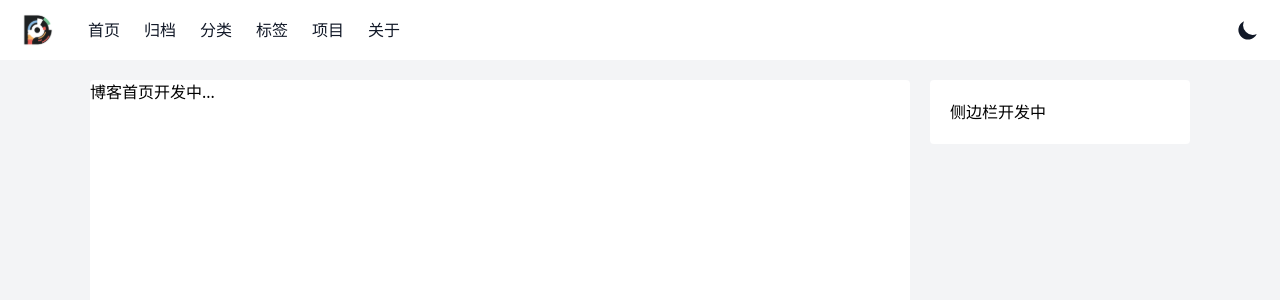
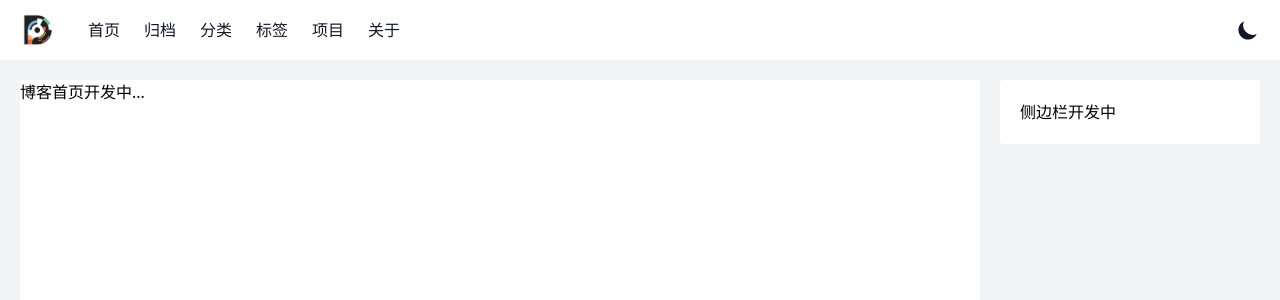
Before and after one commit to leviding/dingxuewen.com, a Next.js app: page /blog in a window 1280 px wide. Shown: the top 300 px of the page. Built offline with nearby package versions, Linux system fonts and the light colour scheme.

Commit message:
feat: 调整页面框架

```diff
--- a/app/page.tsx
+++ b/app/page.tsx
@@ -14,7 +14,7 @@ const Home = () => {
 
   return (
     <>
-      <MainContentContainer>
+      <MainContentContainer background={false}>
         {!posts.length && 'No posts found.'}
         {posts.slice(0, MAX_DISPLAY).map((post) => {
           const { title, date, summary, tags, slug } = post;
--- a/components/MainContentContainer.tsx
+++ b/components/MainContentContainer.tsx
@@ -1,15 +1,20 @@
-import { ReactNode } from 'react';
+import { ReactNode } from 'react'
 
 interface Props {
-  children: ReactNode;
+  children: ReactNode
+  background?: boolean
 }
 
-const MainContentContainer = ({ children }: Props) => {
+const MainContentContainer = ({ children, background = true }: Props) => {
   return (
-    <main className="flex-auto bg-white dark:bg-neutral-900 rounded lg:max-w-[820px]">
+    <main
+      className={`${
+        background ? 'bg-white dark:bg-neutral-900 rounded' : 'lg:max-w-[820px]'
+      } flex-auto`}
+    >
       {children}
     </main>
-  );
-};
+  )
+}
 
-export default MainContentContainer;
+export default MainContentContainer
--- a/contentlayer.config.ts
+++ b/contentlayer.config.ts
@@ -14,7 +14,7 @@ export const Post = defineDocumentType(() => ({
     lastModify: { type: 'date' },
     draft: { type: 'boolean' },
     summary: { type: 'string' },
-    // images: { type: 'list', of: { type: 'string' } },
+    image: { type: 'string' },
     // authors: { type: 'list', of: { type: 'string' } },
     // layout: { type: 'string' },
     // bibliography: { type: 'string' },
--- a/data/posts/2017-05-15-1.mdx
+++ b/data/posts/2017-05-15-1.mdx
@@ -3,6 +3,7 @@ title: 标题测试标题测试标题测试标题测试标题测试标题测试
 date: '2017-05-15'
 categories: ['分类测试']
 tags: ['标签一', '分类二', '分类三']
+image: '/images/social-banner.png'
 summary: 总结测试总结测试总结测试总结测试总结测试总结测试总结测试总结测试总结测试总结测试总结测试总结测试总结测试总结测试总结测试总结测试总结测试总结测
 ---
 
--- a/data/posts/2017-05-15-2.mdx
+++ b/data/posts/2017-05-15-2.mdx
@@ -3,6 +3,7 @@ title: 标题测试标题测试标题测试标题测试标题测试标题测试
 date: '2017-05-15'
 categories: ['分类测试']
 tags: ['标签一', '分类二', '分类三']
+image: '/images/social-banner.png'
 summary: 总结测试总结测试总结测试总结测试总结测试总结测试总结测试总结测试总结测试总结测试总结测试总结测试总结测试总结测试总结测试总结测试总结测试总结测
 ---
 
--- a/data/posts/2017-05-15-3.mdx
+++ b/data/posts/2017-05-15-3.mdx
@@ -3,6 +3,7 @@ title: 标题测试标题测试标题测试标题测试标题测试标题测试
 date: '2017-05-15'
 categories: ['分类测试']
 tags: ['标签一', '分类二', '分类三']
+image: '/images/social-banner.png'
 summary: 总结测试总结测试总结测试总结测试总结测试总结测试总结测试总结测试总结测试总结测试总结测试总结测试总结测试总结测试总结测试总结测试总结测试总结测
 ---
 
--- a/data/posts/2017-05-15-4.mdx
+++ b/data/posts/2017-05-15-4.mdx
@@ -3,6 +3,7 @@ title: 标题测试标题测试标题测试标题测试标题测试标题测试
 date: '2017-05-15'
 categories: ['分类测试']
 tags: ['标签一', '分类二', '分类三']
+image: '/images/social-banner.png'
 summary: 总结测试总结测试总结测试总结测试总结测试总结测试总结测试总结测试总结测试总结测试总结测试总结测试总结测试总结测试总结测试总结测试总结测试总结测
 ---
 
--- a/data/posts/2017-05-15-5.mdx
+++ b/data/posts/2017-05-15-5.mdx
@@ -3,6 +3,7 @@ title: 标题测试标题测试标题测试标题测试标题测试标题测试
 date: '2017-05-15'
 categories: ['分类测试']
 tags: ['标签一', '分类二', '分类三']
+image: '/images/social-banner.png'
 summary: 总结测试总结测试总结测试总结测试总结测试总结测试总结测试总结测试总结测试总结测试总结测试总结测试总结测试总结测试总结测试总结测试总结测试总结测
 ---
 
```
